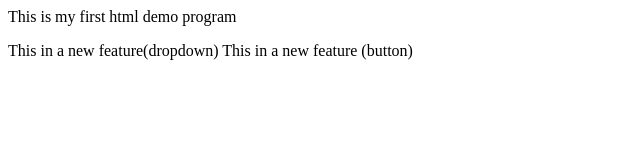
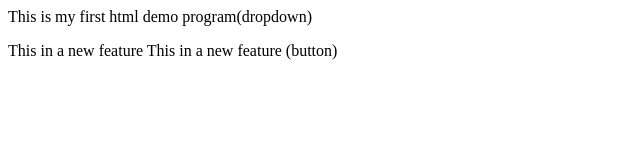
Before and after one commit to idrees019/demo-, a plain HTML site: page index.html in a window 1280 px wide. Shown: the whole page, without its empty margins (0-640 px from the left). Drawn offline with Linux system fonts and the light colour scheme.

Commit message:
changes agian

```diff
--- a/index.html
+++ b/index.html
@@ -1,3 +1,3 @@
-<p>This is my first html demo program</p>
-<p> This in a new feature(dropdown)
+<p>This is my first html demo program(dropdown)</p>
+<p> This in a new feature
 This in a new feature (button)</p>
```
